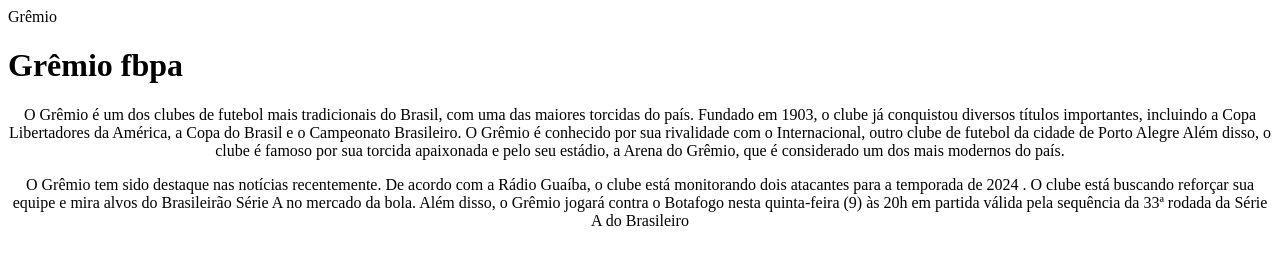
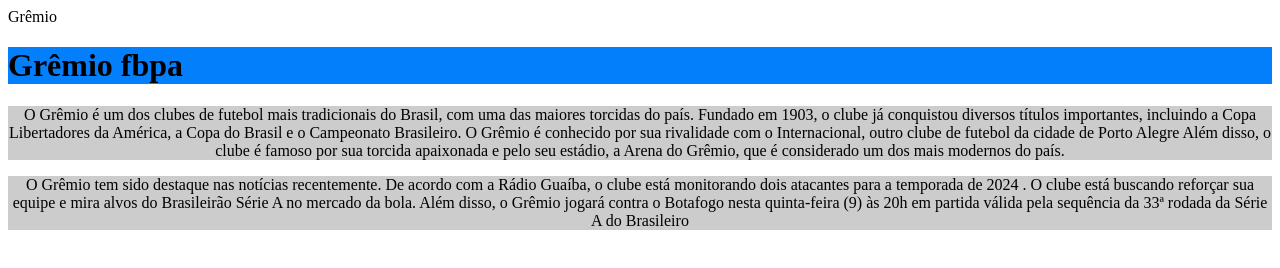
Before and after one commit to Viniciusvazevs/Gr-mio-fbpa, a plain HTML site: page index.html in a window 1280 px wide. Drawn offline with Linux system fonts and the light colour scheme.

Commit message:
mudando a cor de fundo

```diff
--- a/style.css
+++ b/style.css
@@ -1,3 +1,9 @@
 p {
     text-align: center;
+    background: #CCCCCC;
 }
+
+h1 {
+  background: #037ffc;
+
+}
```
